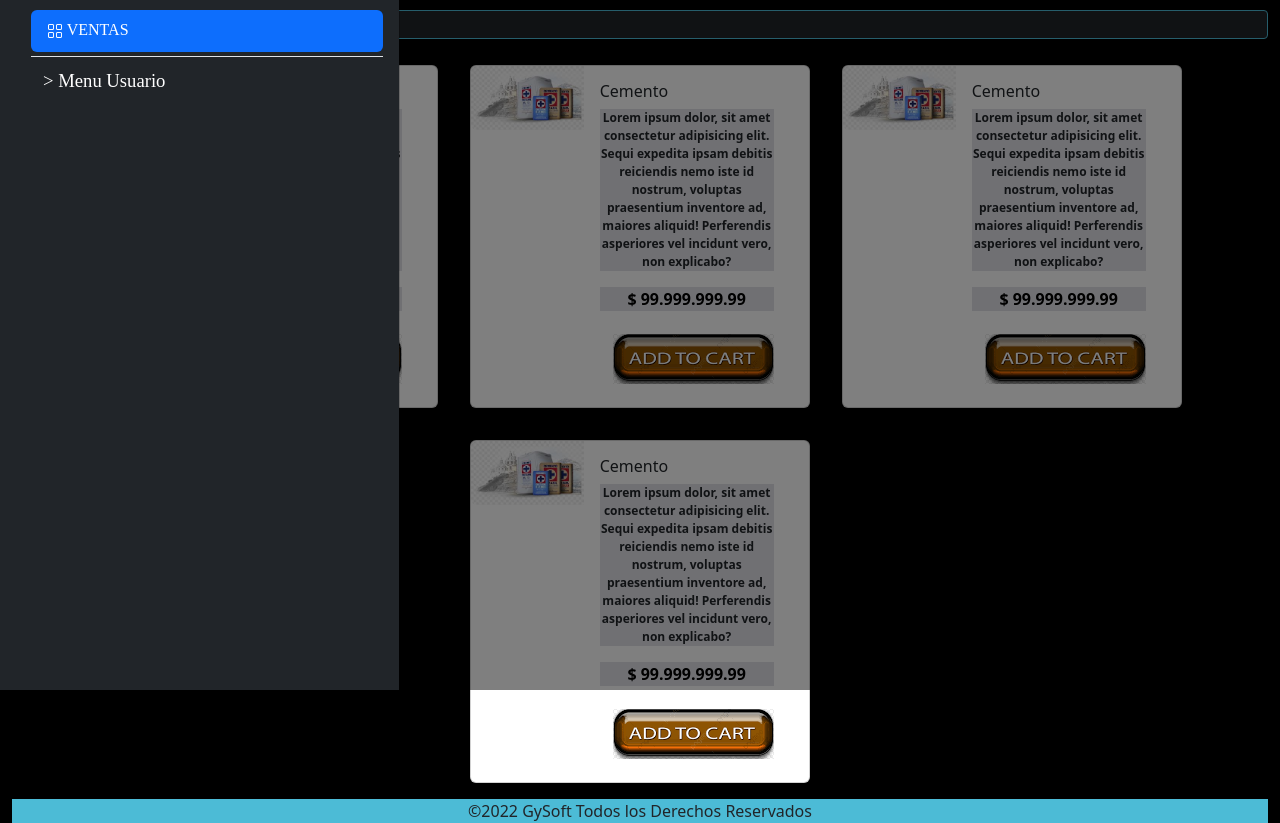
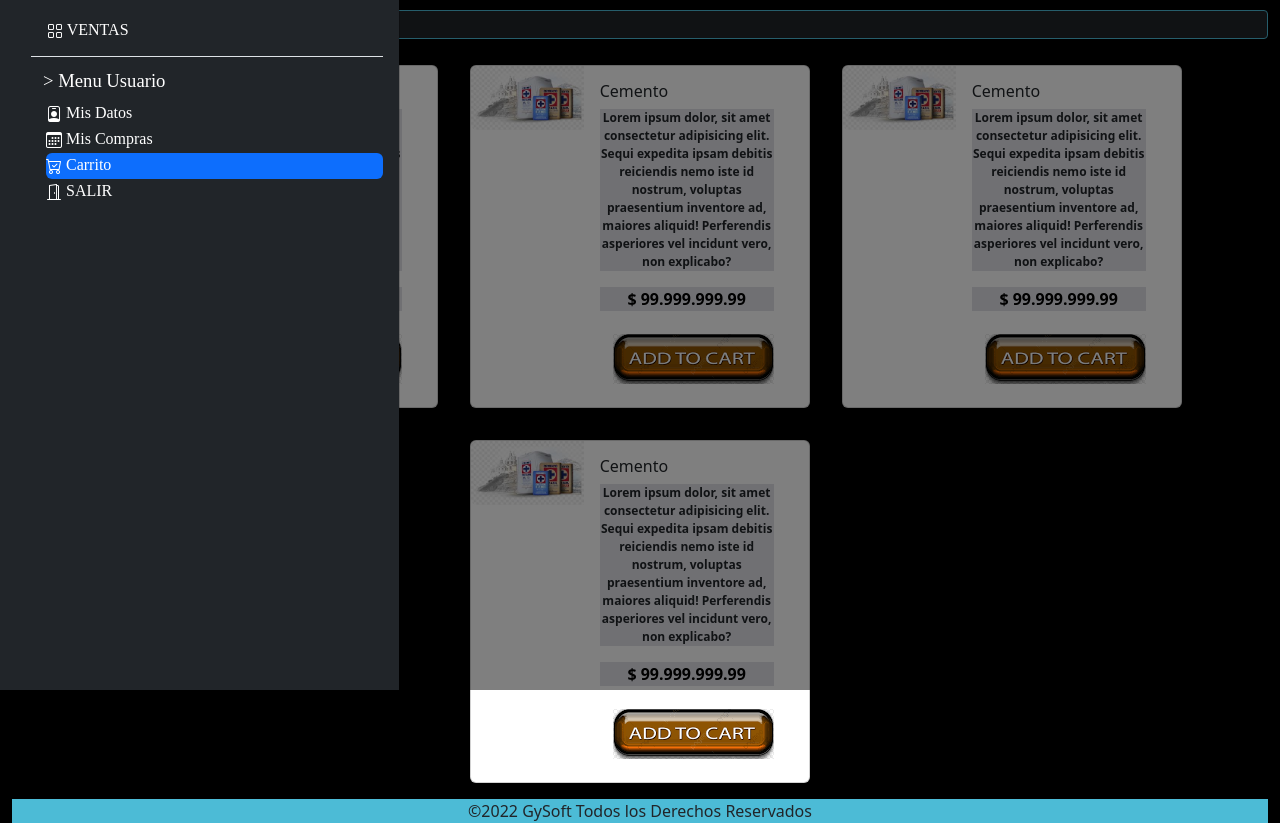
Before and after one commit to FEGysin/frontEnd-FEGysin, a website: page pages/mycart.html in a window 1280 px wide. Both pictures are taken after a click on the button 38 px from the left and 134 px from the top of the page. Shown: the part 110-933 px from the top of the page. Drawn offline with nearby package versions, Linux system fonts and the light colour scheme; files that its build step writes are made by us from their sources.

Commit message:
correccion Navegacion mejorada e implementacion base SEO

```diff
--- a/pages/mycart.html
+++ b/pages/mycart.html
@@ -73,11 +73,7 @@
                 </a>
               </li>
               <li class="nav-item">
-                <a
-                  href="./products.html"
-                  class="nav-link active"
-                  aria-current="page"
-                >
+                <a href="./products.html" class="nav-link" aria-current="page">
                   <i class="bi bi-grid"></i>
                   VENTAS
                 </a>
@@ -92,12 +88,14 @@
                   class="btn btn-toggle text-white d-inline-flex align-items-center rounded border-0 collapsed"
                   data-bs-toggle="collapse"
                   data-bs-target="#account-collapse"
-                  aria-expanded="false"
+                  aria-expanded="true"
                 >
                   > Menu Usuario
                 </button>
-                <div class="collapse" id="account-collapse">
-                  <ul class="btn-toggle-nav list-unstyled fw-normal pb-1 small">
+                <div class="collapse show" id="account-collapse">
+                  <ul
+                    class="btn-toggle-nav list-unstyled fw-normal pb-1 small smallnav nav-pills flex-column mb-auto"
+                  >
                     <li class="nav-item">
                       <a
                         href="./myData.html"
@@ -121,14 +119,14 @@
                     <li class="nav-item">
                       <a
                         href="./mycart.html"
-                        class="nav-link"
+                        class="nav-link active"
                         aria-current="page"
                       >
                         <i class="bi bi-cart-check"></i>
                         Carrito
                       </a>
                     </li>
-                    <li class="nav-item">
+                    <li class="nav-item active">
                       <a
                         href="../index.html"
                         class="nav-link"
```
Also changed, not shown: index.html (+2 -2 lines), pages/histCompras.html (+6 -6 lines), pages/myData.html (+7 -6 lines), pages/products.html (+5 -3 lines).
